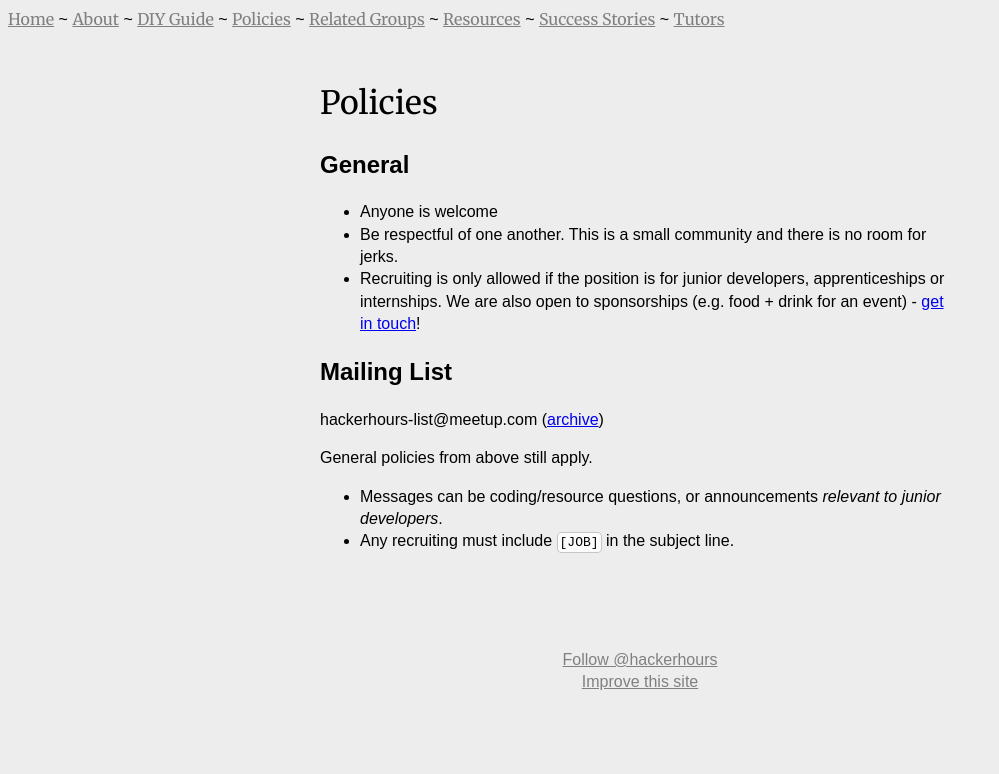
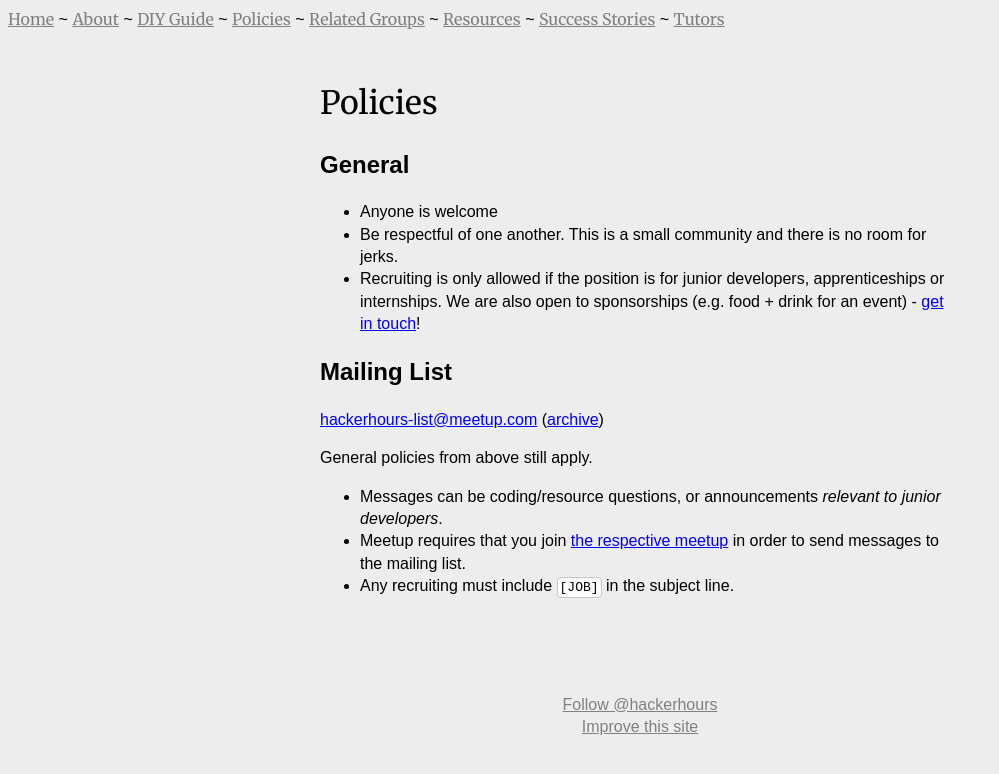
Before and after one commit to HackerHours/hackerhours.org, a Jekyll site: the page built from policies.md, in a window 1280 px wide. Shown: the top 774 px of the page, without its empty margins (0-999 px from the left). Built offline with Jekyll 4.4.1, drawn with Linux system fonts in a browser that asks for light colours; some web fonts are replaced; comment, search, counter and statistics services are not loaded.

Commit message:
clarifications around the mailing list

```diff
--- a/policies.md
+++ b/policies.md
@@ -11,9 +11,10 @@ title: Policies
 
 ## Mailing List
 
-hackerhours-list@meetup.com ([archive](http://www.meetup.com/hackerhours/messages/archive/))
+[hackerhours-list@meetup.com](mailto:hackerhours-list@meetup.com?subject=[JOB]) ([archive](http://www.meetup.com/hackerhours/messages/archive/))
 
 General policies from above still apply.
 
 * Messages can be coding/resource questions, or announcements *relevant to junior developers*.
+* Meetup requires that you join [the respective meetup](http://www.meetup.com/hackerhours/) in order to send messages to the mailing list.
 * Any recruiting must include `[JOB]` in the subject line.
```
